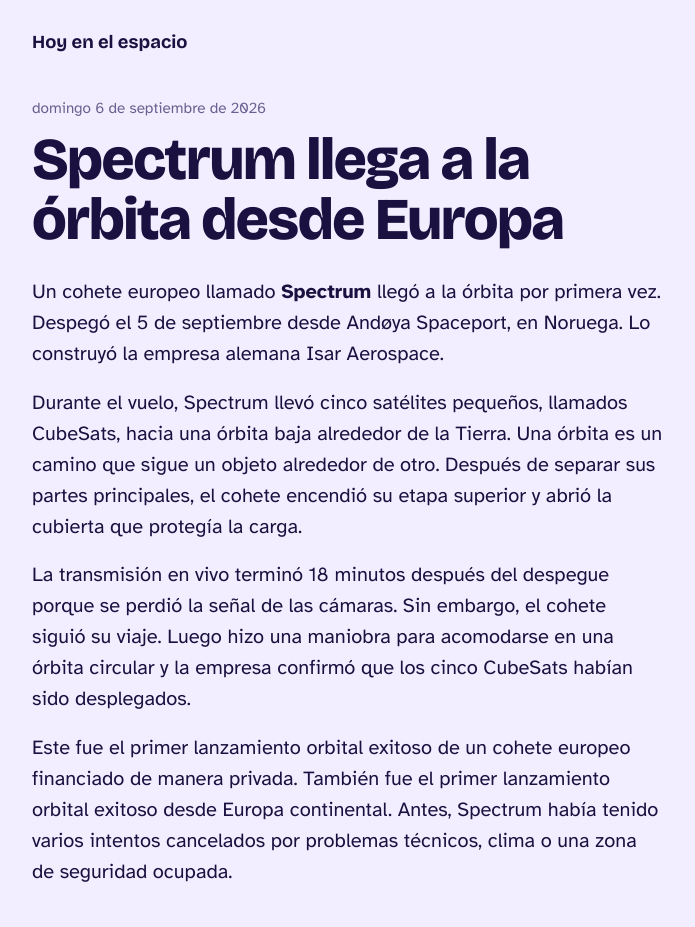
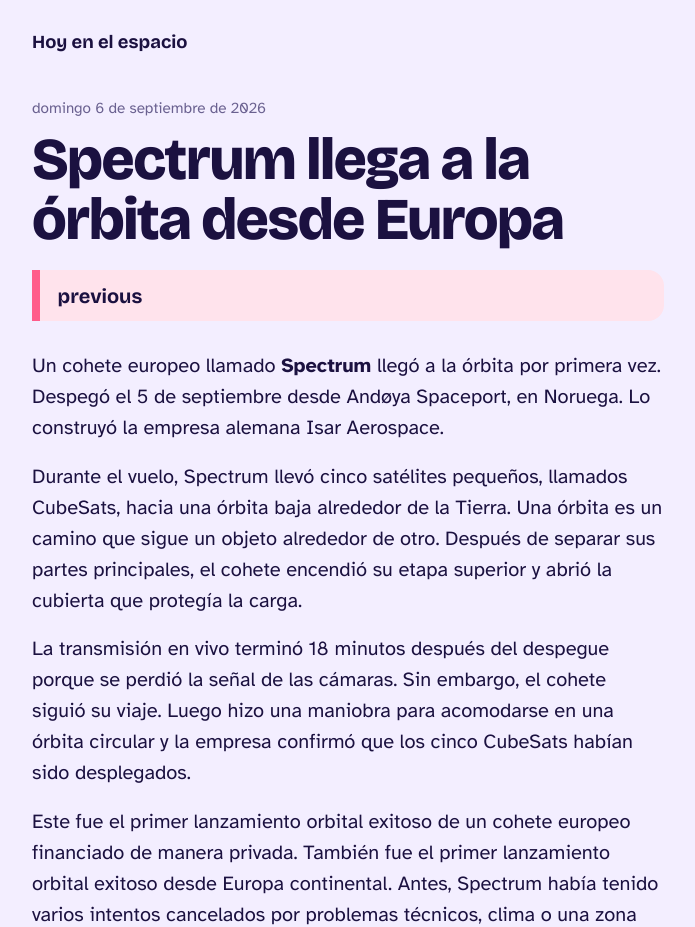
Before and after one commit to lezama/espacio-bot, a Jekyll site: the page built from _posts/2026-09-06-espacio.md, in a window 1280 px wide. Shown: the top 927 px of the page, without its empty margins (292-987 px from the left). Built offline with Jekyll 4.4.1, drawn with Linux system fonts in a browser that asks for light colours.

Commit message:
Campo first: primera vez o récord, solo si la fuente lo dice
Co-Authored-By: Claude Fable 5.1 <noreply@anthropic.com>
Claude-Session: https://claude.ai/code/session_019D2Z3DMZFYiLG4BNPWwRGb

```diff
--- a/_includes/post.html
+++ b/_includes/post.html
@@ -3,6 +3,7 @@
 <article class="post">
   <p class="fecha">{% include fecha.html t=post.date %}</p>
   <h1><a href="{{ post.url | relative_url }}">{{ post.title }}</a></h1>
+  {% if post.first %}<p class="primera">{{ post.first }}</p>{% endif %}
   <div class="cuerpo">
     {{ include.content }}
   </div>
--- a/assets/style.css
+++ b/assets/style.css
@@ -27,6 +27,7 @@ main { max-width: 42rem; margin: 0 auto; padding: 0 1.25rem; }
 .fecha { color: var(--suave); font-size: .95rem; margin: 0 0 .6rem; }
 .post h1 { font-size: clamp(2.3rem, 7vw, 3.7rem); line-height: 1.02; letter-spacing: -.025em; font-weight: 800; margin: 0 0 1.6rem; }
 .post h1 a { color: inherit; text-decoration: none; }
+.primera { font-family: var(--display); font-weight: 700; font-size: 1.25rem; line-height: 1.3; color: var(--tinta); background: #FFE3EC; border-left: .5rem solid var(--coral); border-radius: 0 1rem 1rem 0; padding: .8rem 1.1rem; margin: -.4rem 0 1.8rem; }
 .cuerpo p { margin: 0 0 1.1rem; }
 .cuerpo strong { font-weight: 700; }
 .cuerpo h2, .agenda h2, .anteriores h2, .foto h2, .palabras h2 { font-size: 1.45rem; font-weight: 700; letter-spacing: -.01em; margin: 2.2rem 0 .7rem; }
```
Also changed, not shown: prompt.md (+2 -0 lines).
